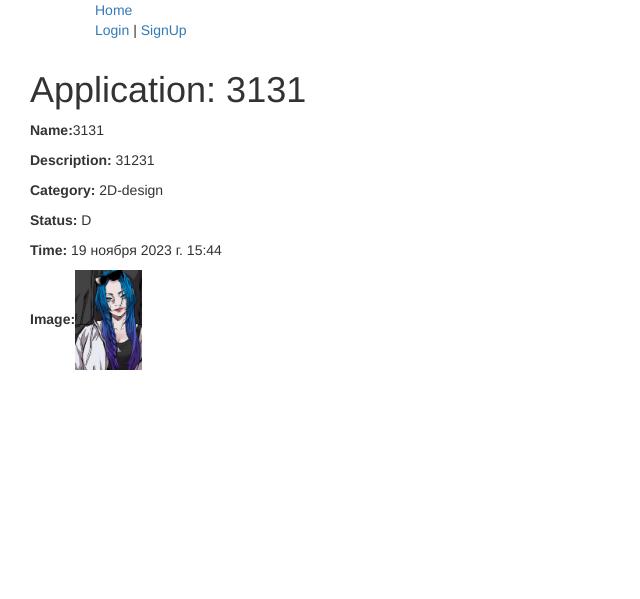
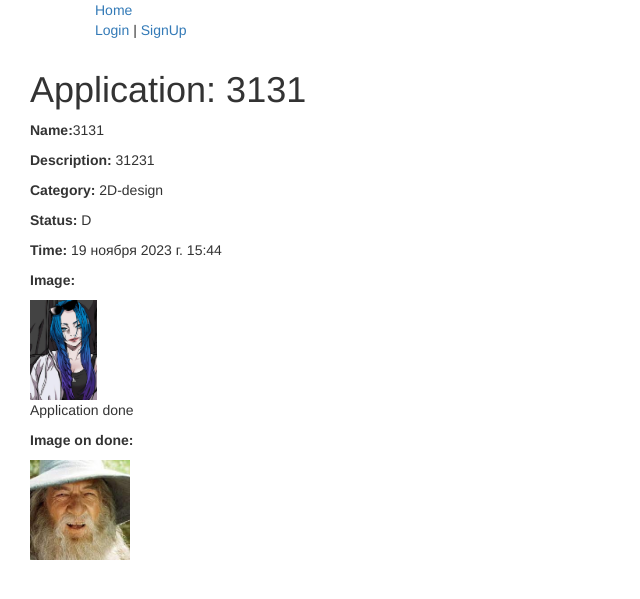
Before and after one commit to Vris111/django-practika-2, a Django app: page /ghost/applications/2 in a window 1280 px wide. Shown: the top 599 px of the page, without its empty margins (0-640 px from the left). Run offline with Django 4.2, Linux system fonts and the light colour scheme; data comes from the database, SQL or seed files in the repository; both versions use the stored data as it was before the commit; parts of the project's set-up code (start-up, migrations or seed data) failed here and were passed over; some libraries are stand-ins or nearby versions.

Commit message:
Настройка админки

```diff
--- a/ghost_fnk/ghost/models.py
+++ b/ghost_fnk/ghost/models.py
@@ -14,7 +14,7 @@ class User(AbstractUser):
 
 
 class Category(models.Model):
-    name = models.CharField(max_length=150, verbose_name='Category name', blank=False)
+    name = models.CharField(max_length=150, verbose_name='Category name', blank=False, unique=True)
 
     def __str__(self):
         return self.name
@@ -39,10 +39,14 @@ class Application(models.Model):
                               default=NEW)
     time = models.DateTimeField(auto_now_add=True)
     image = models.ImageField(upload_to='user/', default='media/default.jpeg',
-    validators = [validate_image_file_extension,
+    validators =[validate_image_file_extension,
                   FileExtensionValidator(['bmp', 'jpeg', 'jpg', 'png'],
                                          message='Allowed types: bmp, jpeg, jpg. png')])
-
+    image_status = models.ImageField(upload_to='user/', verbose_name='Image for status',default='media/default.jpeg',
+    validators =[validate_image_file_extension,
+                  FileExtensionValidator(['bmp', 'jpeg', 'jpg', 'png'],
+                                         message='Allowed types: bmp, jpeg, jpg. png')])
+    comm = models.CharField(max_length=150, verbose_name='comment', blank=False)
     def __str__(self):
         return self.name
 
--- a/ghost_fnk/ghost/templates/application_detail.html
+++ b/ghost_fnk/ghost/templates/application_detail.html
@@ -8,5 +8,16 @@
 <p><strong>Category:</strong> {{ application.category }}</p>
 <p><strong>Status:</strong> {{ application.status }}</p>
 <p><strong>Time:</strong> {{ application.time }}</p>
-<p><strong>Image:</strong><img style="max-width:100px; max-height:100px;" class="img" src="{{ application.image.url }}"</p>
+<p><strong>Image:</strong></p>
+<img style="max-width:100px; max-height:100px;" class="img" src="{{ application.image.url }}">
+{% if application.status == 'ATJ' %}
+<p>Application at the job</p>
+<p><strong>Comment:</strong> {{ application.comm }}</p>
+{% endif %}
+{% if application.status == 'D' %}
+<p>Application done</p>
+<p><strong>Image on done:</strong></p>
+<img style="max-width:100px; max-height:100px;" class="img"
+     src="{{ application.image_status.url }}">
+{% endif %}
 {% endblock %}
--- a/ghost_fnk/ghost/templates/application_list_admin.html
+++ b/ghost_fnk/ghost/templates/categories_list_admin.html
@@ -5,9 +5,9 @@
 <p><a href="{% url 'category-create' %}">Create category</a></p>
 
 
-{% for category in application_categories %}
+{% for category in category_list %}
 <ul>
-    <li>{{ category }}</li>
+    <li>{{ category }} <a href="{% url 'category-delete' pk=category.id %}"> --del--</a></li>
 </ul>
 
 {% endfor %}
--- a/ghost_fnk/ghost/templates/index.html
+++ b/ghost_fnk/ghost/templates/index.html
@@ -12,7 +12,11 @@
 <p><strong>Time add:</strong> {{i.time}}</p>
 <p><strong>Name:</strong> {{i.name}}</p>
 <p><strong>Category:</strong> {{i.category}}</p>
-<p><img style="max-width:100px; max-height:100px;" class="img" src="{{ i.image.url }}"></p>
+<p><strong>Image on start:</strong></p>
+<img style="max-width:100px; max-height:100px;" class="img" src="{{ i.image.url }}">
+<p><strong>Image on done:</strong></p>
+<img style="max-width:100px; max-height:100px;" class="img" src="{{ i.image_status.url }}">
+
 <p><strong>-------------------------------------------------------------</strong></p>
 {% endfor %}
 {% else %}
--- a/ghost_fnk/ghost/urls.py
+++ b/ghost_fnk/ghost/urls.py
@@ -1,4 +1,4 @@
-from django.urls import path, include
+from django.urls import path
 from . import views
 from .views import RegisterUser, index, FilterApplications
 from django.conf import settings
@@ -6,14 +6,16 @@ from django.conf.urls.static import static
 
 urlpatterns = [
     path('', index, name='index'),
-    path('', include('django.contrib.auth.urls')),
     path('register/', RegisterUser.as_view(), name='register'),
     path('applications/', views.ApplicationListView, name='applications'),
     path('applications/<int:pk>', views.ApplicationDetailView.as_view(), name='application-detail'),
     path('application/create/', views.ApplicationCreate.as_view(), name='application-create'),
     path('application/<int:pk>/delete/', views.ApplicationDelete.as_view(), name='application-delete'),
     path('applications/filter/', FilterApplications.as_view(), name='applications-filter'),
-    path('categories/', views.ApplicationsAdmin.as_view(), name='categories'),
+    path('categories/', views.CategorysAdmin.as_view(), name='categories'),
     path('categories/create/', views.CategoryCreate.as_view(), name='category-create'),
+    path('categories/delete/<int:pk>', views.CategoryDelete.as_view(), name='category-delete'),
+    path('application/<int:pk>/status-change-ATJ/', views.ATJChange.as_view(), name='status-change-ATJ'),
+    path('application/<int:pk>/status-change-D/', views.DChange.as_view(), name='status-change-D'),
 ]+static(settings.STATIC_URL, document_root=settings.STATIC_ROOT) + static(settings.MEDIA_URL,
                                                                                            document_root=settings.MEDIA_ROOT)
--- a/ghost_fnk/ghost/views.py
+++ b/ghost_fnk/ghost/views.py
@@ -1,9 +1,9 @@
 from django.contrib.auth.decorators import login_required
-from django.shortcuts import render
+from django.shortcuts import render, redirect
 from django.contrib.auth.mixins import LoginRequiredMixin, PermissionRequiredMixin
 from django.urls import reverse_lazy
 from django.views import View, generic
-from django.views.generic import CreateView, DeleteView, TemplateView
+from django.views.generic import CreateView, DeleteView, TemplateView, UpdateView
 from django.http import HttpResponseRedirect
 from django.urls import reverse
 from .forms import RegisterUserForm
@@ -18,7 +18,6 @@ def index(request):
         request, 'index.html',
         context={'counter_for_indx': counter_for_indx, 'counter_for_indx_job': counter_for_indx_job}
     )
-
 
 class MyView(LoginRequiredMixin, View):
     login_url = '/login/'
@@ -95,7 +94,7 @@ class ApplicationDelete(PermissionRequiredMixin, DeleteView):
         try:
             self.object.delete()
             return HttpResponseRedirect(self.success_url)
-        except Exception as e:
+        except Exception:
             return HttpResponseRedirect(
                 reverse("application-delete", kwargs={"pk": self.object.pk})
             )
@@ -118,16 +117,10 @@ class FilterApplications(TemplateView, LoginRequiredMixin):
         return render(request, self.template_name, context)
 
 
-class ApplicationsAdmin(TemplateView, LoginRequiredMixin):
-    template_name = 'application_list_admin.html'
+class CategorysAdmin(generic.ListView):
+    template_name = 'categories_list_admin.html'
+    model = Category
 
-    def get(self, request):
-        application_categories = Application.objects.values_list('name', flat=True).distinct()
-
-        context = {
-            'application_categories': application_categories
-        }
-        return render(request, self.template_name, context)
 
 class CategoryCreate(CreateView):
     model = Category
@@ -135,12 +128,35 @@ class CategoryCreate(CreateView):
     template_name = 'category_form.html'
     success_url = '/ghost/categories'
 
-    def form_valid(self, form):
+class CategoryDelete(DeleteView):
+    model = Category
+    permission_required = 'delete_category'
+    template_name = 'category_conf_delete.html'
+    success_url = '/ghost/categories'
+    def catg_del(self):
         try:
-            self.object = form.save()
             self.object.delete()
             return HttpResponseRedirect(self.success_url)
-        except Exception as e:
+        except Exception:
             return HttpResponseRedirect(
-                reverse("category-create", kwargs={"pk": self.object.pk})
+                reverse("category-delete", kwargs={"pk": self.object.pk})
             )
+class ATJChange(UpdateView):
+    model = Application
+    fields = ['comm']
+    template_name = 'change_conf.html'
+    def form_valid(self, form):
+        instance = form.save(commit=False)
+        instance.status ='ATJ'
+        instance.save()
+        return redirect('applications')
+
+class DChange(UpdateView):
+    model = Application
+    fields = ['image_status']
+    template_name = 'change_conf.html'
+    def form_valid(self, form):
+        instance = form.save(commit=False)
+        instance.status ='D'
+        instance.save()
+        return redirect('applications')
--- a/ghost_fnk/ghost_fnk/settings.py
+++ b/ghost_fnk/ghost_fnk/settings.py
@@ -126,7 +126,6 @@ STATIC_URL = 'static/'
 DEFAULT_AUTO_FIELD = 'django.db.models.BigAutoField'
 
 LOGIN_REDIRECT_URL = '/'
-
 AUTH_USER_MODEL = 'ghost.User'
 
 MEDIA_URL = '/media/'
```
Also changed, not shown: ghost_fnk/ghost/templates/application_list.html (+11 -1 lines), ghost_fnk/db.sqlite3 (deleted), ghost_fnk/ghost/migrations/0001_initial.py (deleted).
